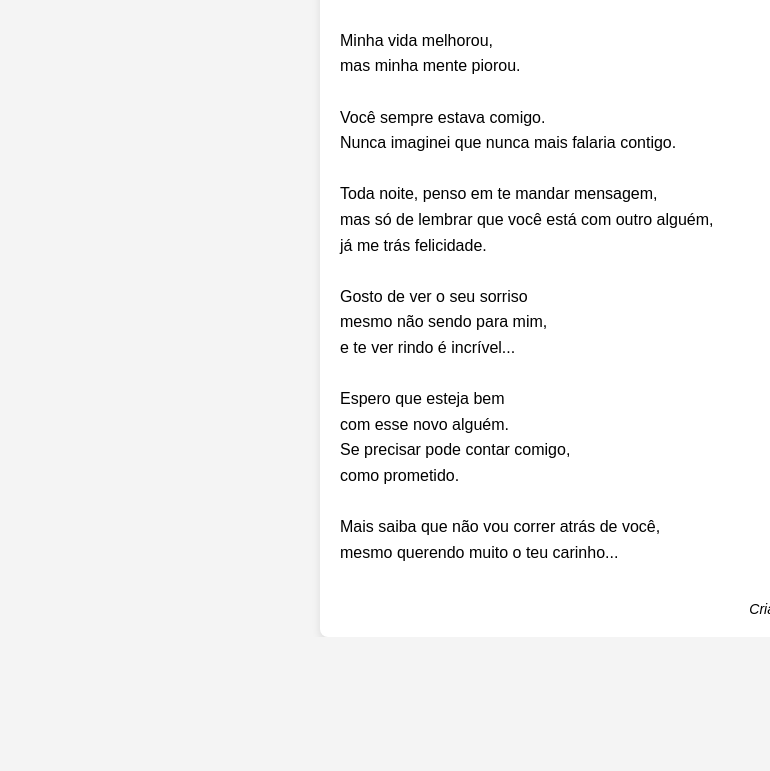
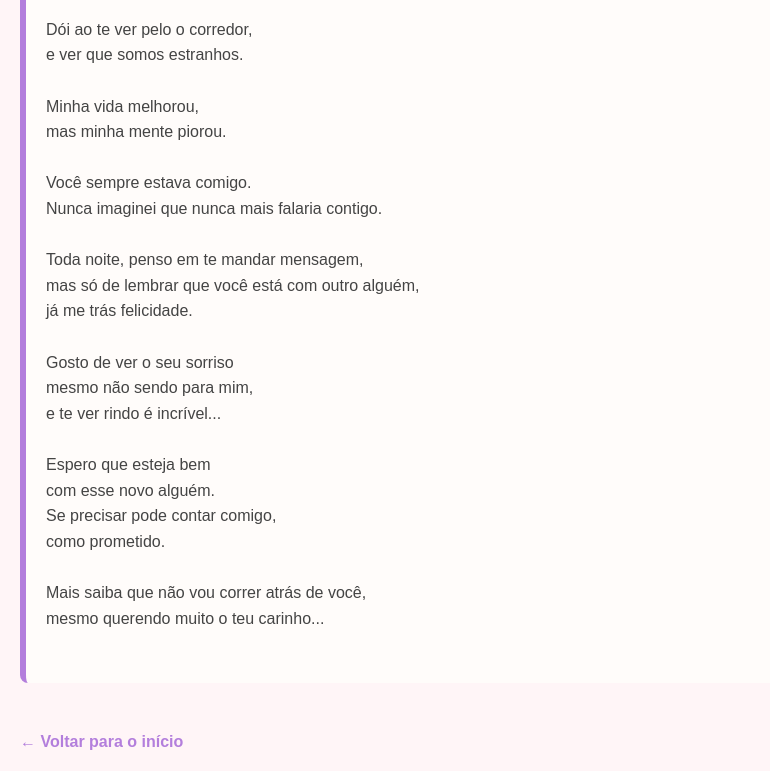
Before and after one commit to falapoesia/tudo-em-poesia, a plain HTML site: page Sitosuafalta.index.html in a window 1280 px wide. Shown: the part 199-970 px from the top of the page, without its empty margins (0-770 px from the left). Before the commit the page ends 836 px from the top, so only its background shows below. Drawn offline with Linux system fonts and the light colour scheme.

Commit message:
Update Sitosuafalta.index.html

```diff
--- a/Sitosuafalta.index.html
+++ b/Sitosuafalta.index.html
@@ -3,84 +3,92 @@
 <head>
   <meta charset="UTF-8">
   <meta name="viewport" content="width=device-width, initial-scale=1.0">
-    <title>Poesia - Sinto Sua Falta</title>
+  <title>Poesias de Amor</title>
   <style>
     body {
-            font-family: Arial, sans-serif;
-            background-color: #f4f4f4;
       margin: 0;
-            padding: 0;
-            display: flex;
-            justify-content: center;
-            align-items: center;
-            height: 100vh;
+      font-family: 'Arial', sans-serif;
+      background-color: #FFF5F7;
+      color: #444444;
+      padding: 20px;
     }
-        .container {
-            background-color: #fff;
+
+    .poesia {
+      background-color: #FFFCFA;
+      border-left: 6px solid #B37EDC;
       padding: 20px;
+      margin-bottom: 30px;
       border-radius: 8px;
-            box-shadow: 0 4px 8px rgba(0, 0, 0, 0.1);
-            max-width: 600px;
-            width: 100%;
     }
-        h1 {
-            text-align: center;
-            font-size: 24px;
-            margin-bottom: 20px;
+
+    .poesia h2 {
+      color: #E6A4B4;
+      margin-top: 0;
     }
-        p {
+
+    .poesia p {
+      white-space: pre-line;
+      font-size: 16px;
       line-height: 1.6;
-            font-size: 16px;
-            margin-bottom: 20px;
     }
-        .date {
+
+    .data {
       text-align: right;
       font-style: italic;
       font-size: 14px;
+      color: #888;
     }
-        .category {
-            text-align: right;
-            font-style: italic;
-            font-size: 14px;
-            color: #555;
+
+    a.voltar {
+      display: inline-block;
+      margin-top: 20px;
+      color: #B37EDC;
+      text-decoration: none;
+      font-weight: bold;
+    }
+    a.voltar:hover {
+      text-decoration: underline;
     }
   </style>
 </head>
 <body>
-    <div class="container">
-        <h1>Sinto Sua Falta</h1>
+
+  <div class="poesia">
+    <h2>Sinto sua falta</h2>
     <p>
-            Sinto sua falta todo dia, <br>
-            mesmo você não estando mais na minha vida, <br>
-            está nos meus pensamentos. <br><br>
+Sinto sua falta todo dia,
+mesmo você não estando mais na minha vida,
+está nos meus pensamentos.
 
-            Dói ao te ver pelo o corredor, <br>
-            e ver que somos estranhos. <br><br>
+Dói ao te ver pelo o corredor,
+e ver que somos estranhos.
 
-            Minha vida melhorou, <br>
-            mas minha mente piorou. <br><br>
+Minha vida melhorou,
+mas minha mente piorou.
 
-            Você sempre estava comigo. <br>
-            Nunca imaginei que nunca mais falaria contigo. <br><br>
+Você sempre estava comigo.
+Nunca imaginei que nunca mais falaria contigo.
 
-            Toda noite, penso em te mandar mensagem, <br>
-            mas só de lembrar que você está com outro alguém, <br>
-            já me trás felicidade. <br><br>
+Toda noite, penso em te mandar mensagem,
+mas só de lembrar que você está com outro alguém,
+já me trás felicidade.
 
-            Gosto de ver o seu sorriso <br>
-            mesmo não sendo para mim, <br>
-            e te ver rindo é incrível... <br><br>
+Gosto de ver o seu sorriso
+mesmo não sendo para mim,
+e te ver rindo é incrível...
 
-            Espero que esteja bem <br>
-            com esse novo alguém. <br>
-            Se precisar pode contar comigo, <br>
-            como prometido. <br><br>
+Espero que esteja bem
+com esse novo alguém.
+Se precisar pode contar comigo,
+como prometido.
 
-            Mais saiba que não vou correr atrás de você, <br>
+Mais saiba que não vou correr atrás de você,
 mesmo querendo muito o teu carinho...
     </p>
-        <div class="category">Categoria: Amor</div>
-        <div class="date">Criada em: 20 de Dez de 2024</div>
+    <div class="data">20 de dez de 2024</div>
   </div>
+
+  <a href="index.html" class="voltar">← Voltar para o início</a>
+
 </body>
 </html>
```
Lines whose indentation alone changed are shown as unchanged.
